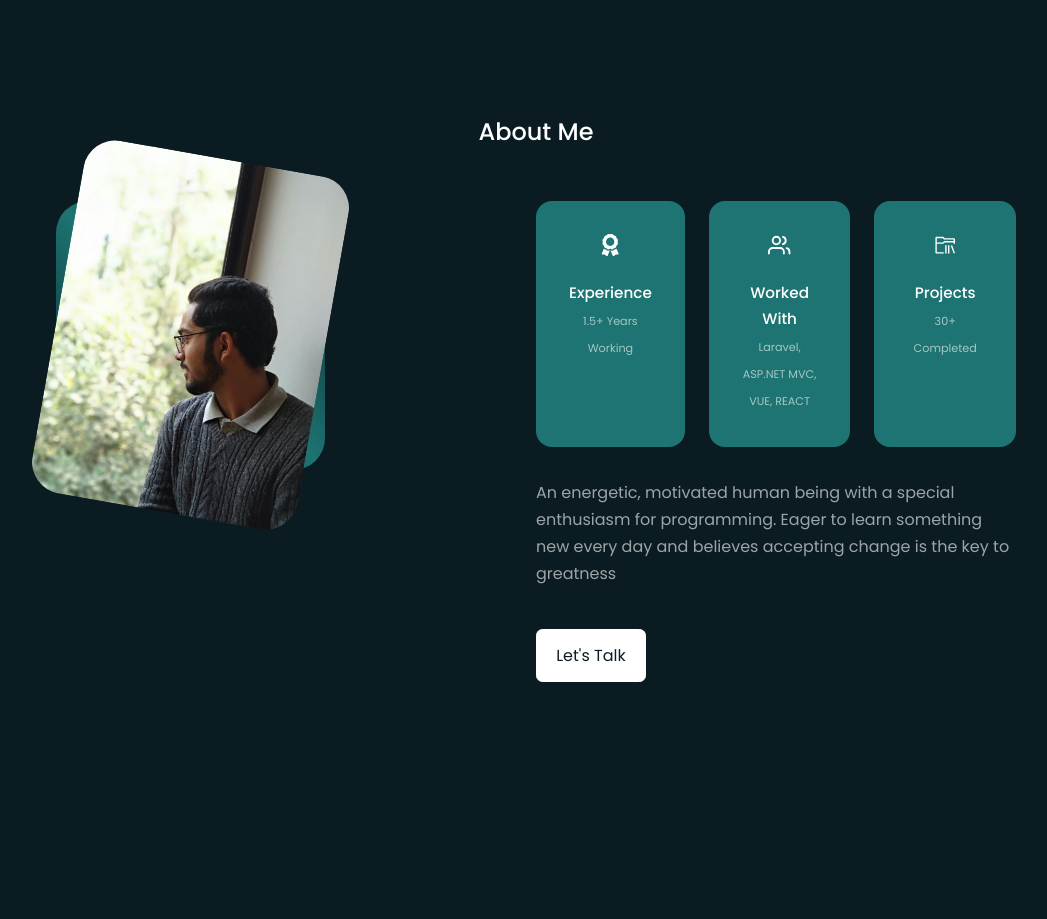
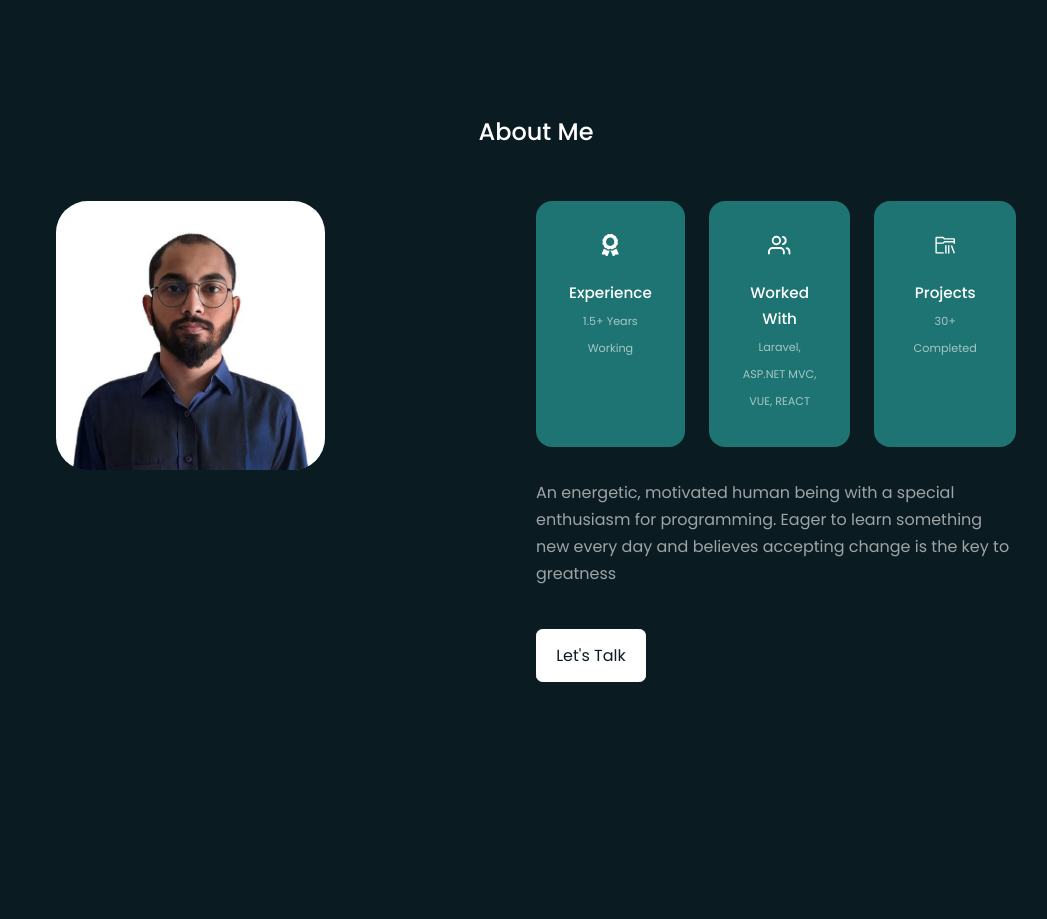
Before and after one commit to scottishsummer98/react_portfolio, a React (Create React App) app: page / in a window 1280 px wide. Shown: the part 800-1719 px from the top of the page, without its empty margins (104-1151 px from the left). Built offline with nearby package versions, Linux system fonts and the light colour scheme.

Commit message:
'dpchange'

```diff
--- a/src/components/about/About.css
+++ b/src/components/about/About.css
@@ -19,11 +19,14 @@
 .about_me_image {
     border-radius: 2rem;
     overflow: hidden;
-    transform: rotate(10deg);
-    transition: var(--transition);
+    transition: transform 0.3s ease-out;
+    /* transform: rotate(10deg);
+    transition: var(--transition); */
 }
 .about_me_image:hover {
-    transform: rotate(0);
+    transform: scale(1.1);
+  transition: transform 0.3s ease-in;
+    /* transform: rotate(0); */
 }
 .about_cards {
     display: grid;
```
Also changed, not shown: src/components/about/About.jsx (+9 -9 lines).
